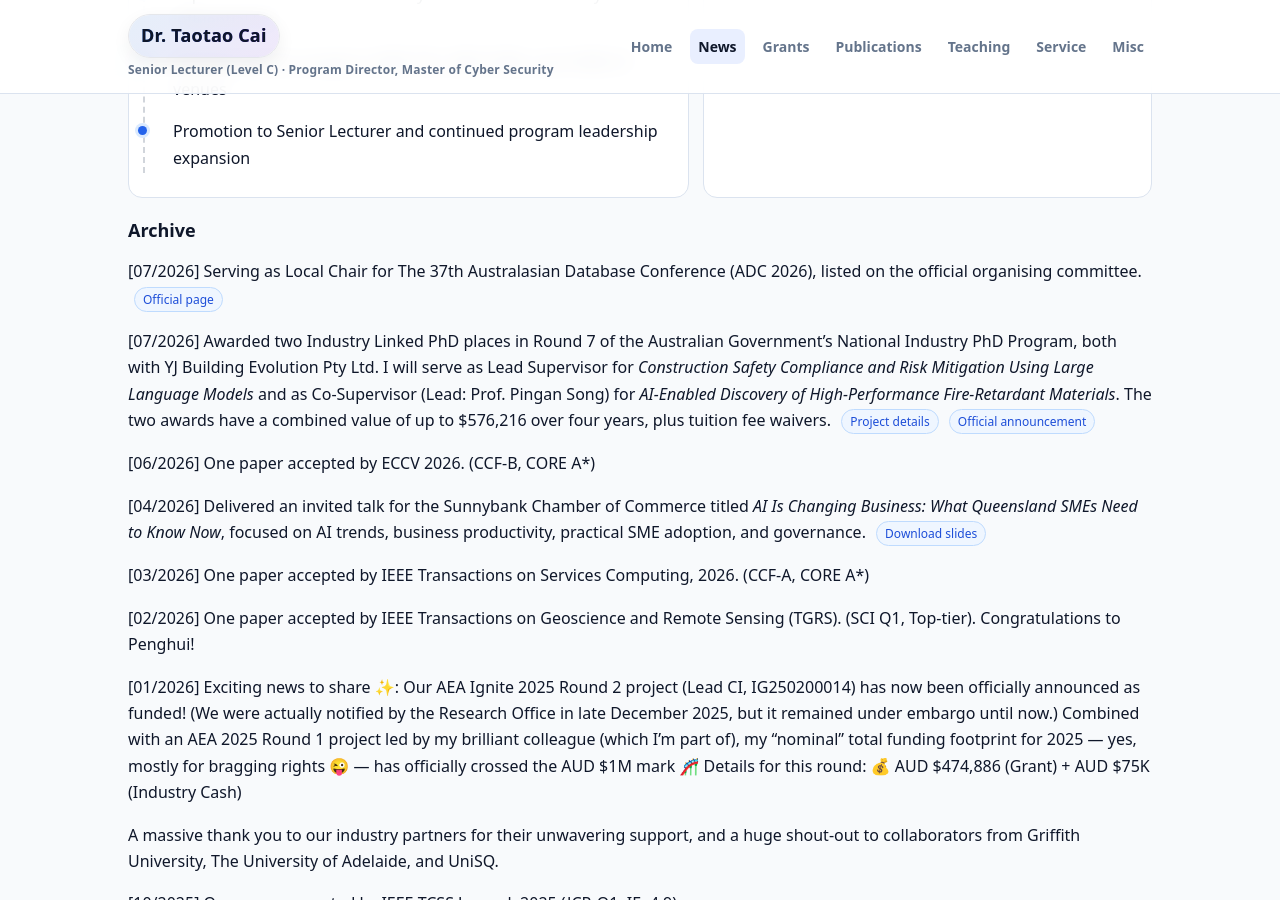
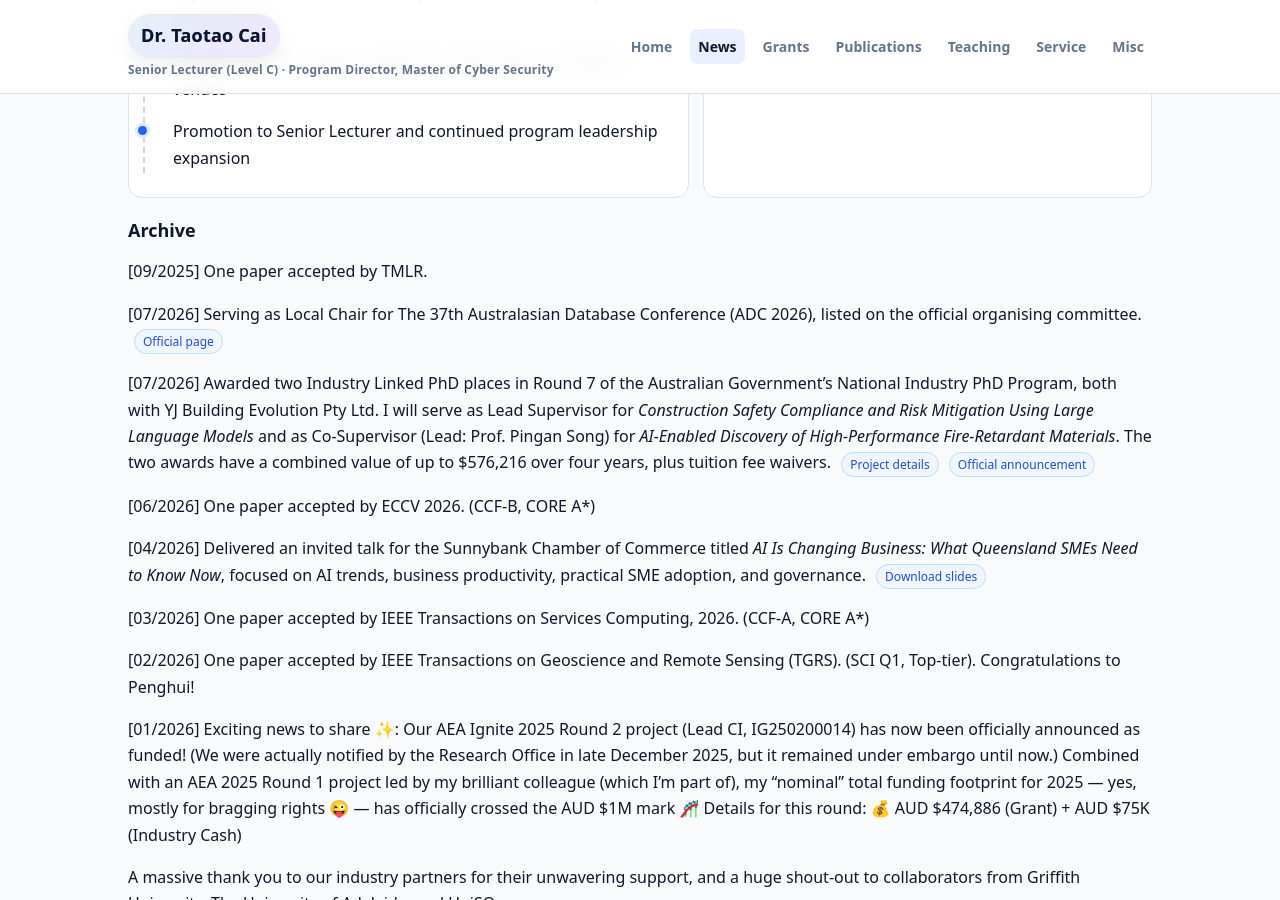
Before and after one commit to Taotao1992/Taotao1992.github.io, a Jekyll site: the page built from news.md, in a window 1280 px wide and 900 px high, scrolled down 533 px. Built offline with Jekyll 4.4.1, drawn with Linux system fonts in a browser that asks for light colours.

Commit message:
Update news.md

```diff
--- a/news.md
+++ b/news.md
@@ -36,6 +36,8 @@ permalink: /news/
 </div>
 
 ## Archive
+
+[09/2025] One paper accepted by TMLR.
 
 [07/2026] Serving as Local Chair for The 37th Australasian Database Conference (ADC 2026), listed on the official organising committee. <a class="inline-link" href="https://adc-conference.github.io/2026/organisation">Official page</a>
 
```
